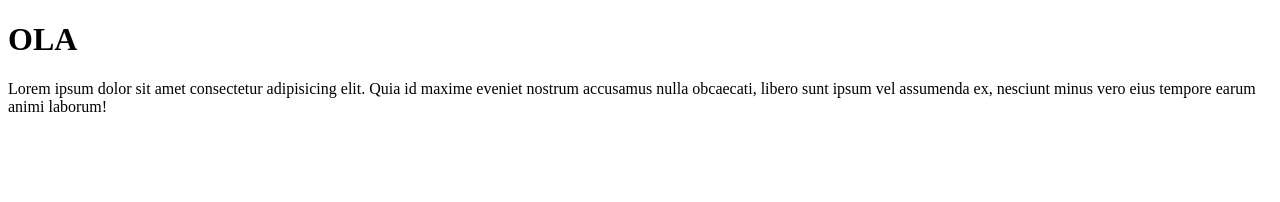
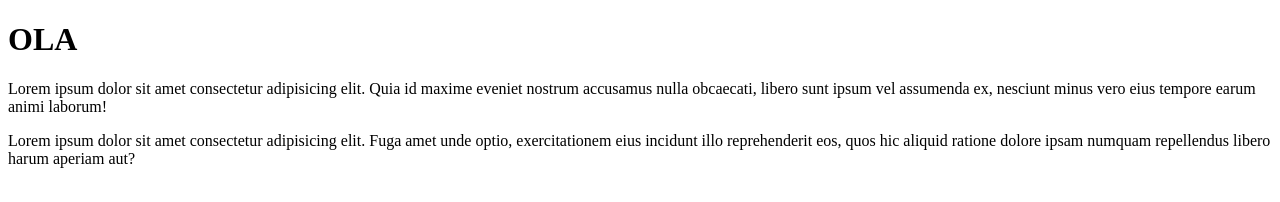
Before and after one commit to Daniel10dev/Meu-perfil, a plain HTML site: page site/index.html in a window 1280 px wide. Drawn offline with Linux system fonts and the light colour scheme.

Commit message:
Update index.html
adicionei um paragrafo

```diff
--- a/site/index.html
+++ b/site/index.html
@@ -9,5 +9,6 @@
 <body>
     <h1>OLA</h1>
     <p>Lorem ipsum dolor sit amet consectetur adipisicing elit. Quia id maxime eveniet nostrum accusamus nulla obcaecati, libero sunt ipsum vel assumenda ex, nesciunt minus vero eius tempore earum animi laborum!</p>
+    <p>Lorem ipsum dolor sit amet consectetur adipisicing elit. Fuga amet unde optio, exercitationem eius incidunt illo reprehenderit eos, quos hic aliquid ratione dolore ipsam numquam repellendus libero harum aperiam aut?</p>
 </body>
 </html>
```
